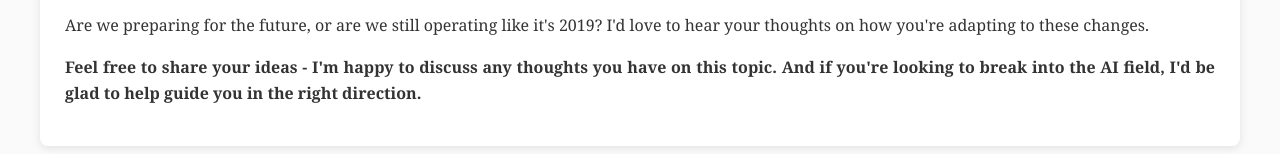
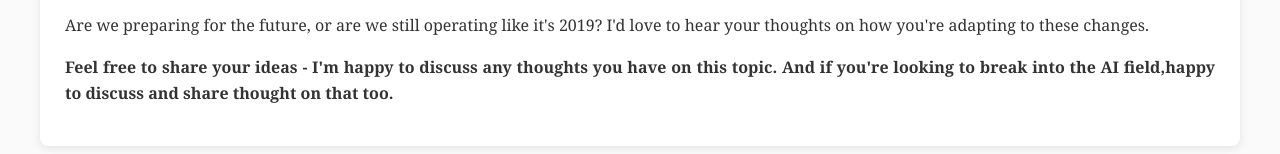
Before and after one commit to Bhaiyahns45/My-Blogs, a plain HTML site: page tech_restructuring/index.html in a window 1280 px wide. Shown: the part 4346-4500 px from the top of the page. Drawn offline with Linux system fonts and the light colour scheme.

Commit message:
updated blog

```diff
--- a/tech_restructuring/index.html
+++ b/tech_restructuring/index.html
@@ -357,7 +357,7 @@
 
         <p>Are we preparing for the future, or are we still operating like it's 2019? I'd love to hear your thoughts on how you're adapting to these changes.</p>
 
-        <p><strong>Feel free to share your ideas - I'm happy to discuss any thoughts you have on this topic. And if you're looking to break into the AI field, I'd be glad to help guide you in the right direction.</strong></p>
+        <p><strong>Feel free to share your ideas - I'm happy to discuss any thoughts you have on this topic. And if you're looking to break into the AI field,happy to discuss and share thought on that too.</strong></p>
     </div>
 
     <div class="sources">
```
